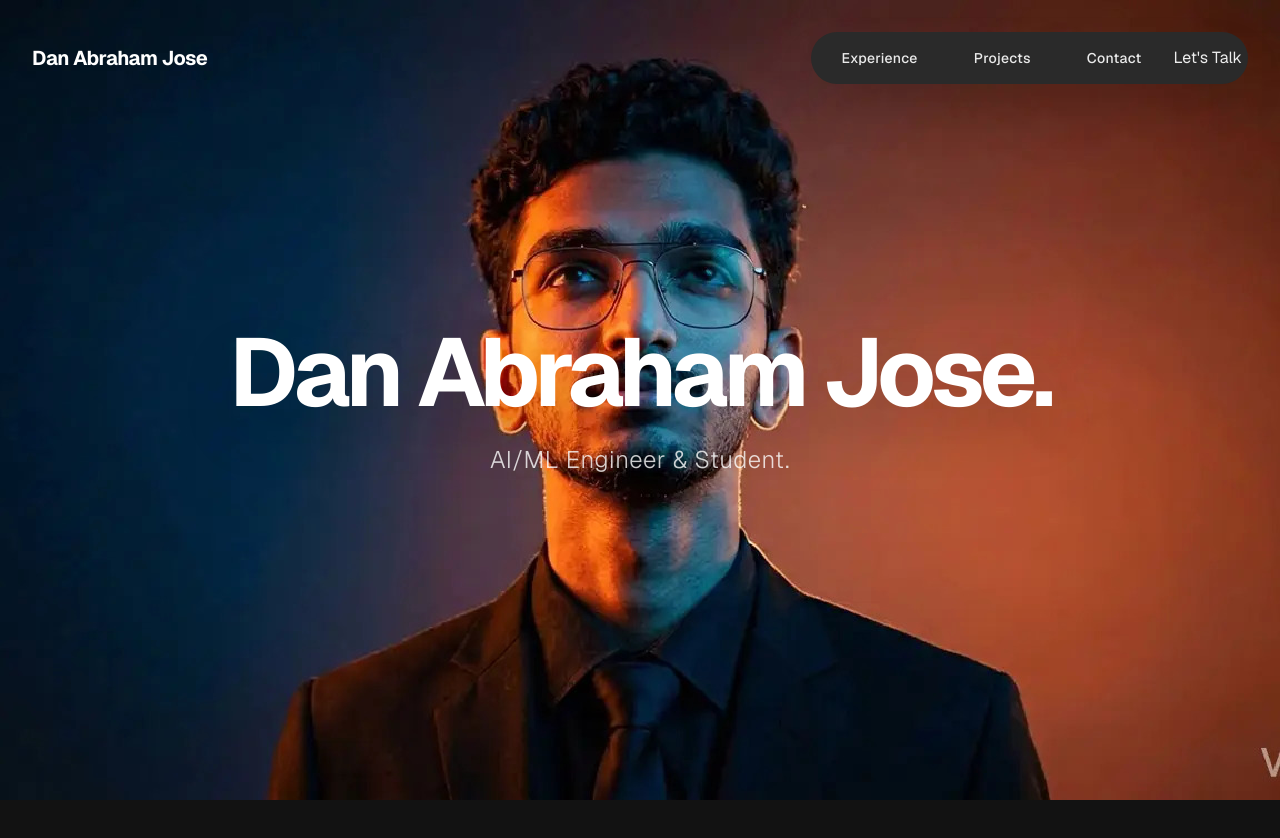
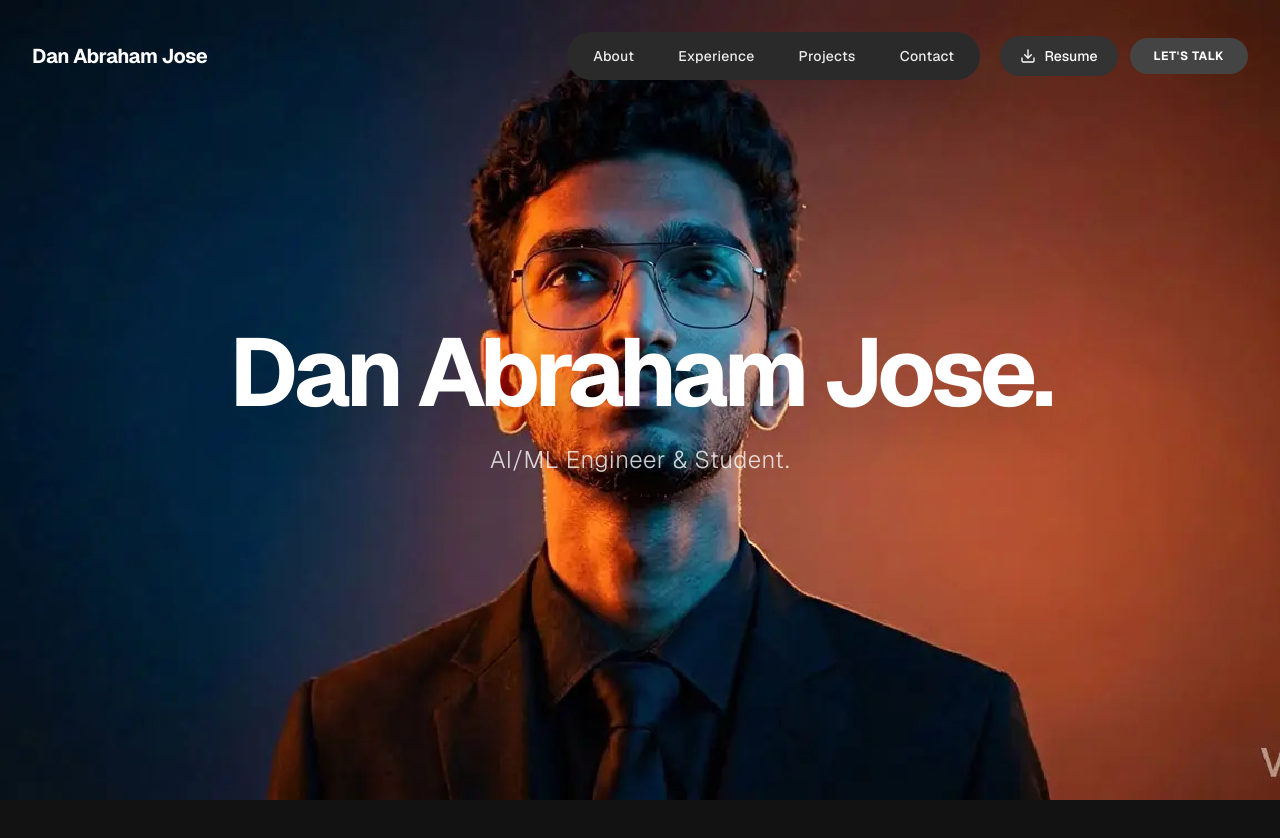
Before and after one commit to dan-jose2006/portfolio-website, a Next.js app: page / in a window 1280 px wide. Shown: the top 838 px of the page. Built offline with nearby package versions, Linux system fonts and the light colour scheme.

Commit message:
fix: Restore Resume button in Navbar

```diff
--- a/src/components/Navbar.tsx
+++ b/src/components/Navbar.tsx
@@ -2,6 +2,7 @@
 
 import { useState } from "react";
 import { motion, AnimatePresence } from "framer-motion";
+import { Download } from "lucide-react";
 import { usePerformance } from "@/context/PerformanceContext";
 
 export default function Navbar() {
@@ -10,48 +11,51 @@ export default function Navbar() {
   const isLowEnd = tier === "low";
 
   const navLinks = [
+    { name: "About", href: "#about" },
     { name: "Experience", href: "#experience" },
     { name: "Projects", href: "#projects" },
     { name: "Contact", href: "#contact" },
   ];
 
   return (
-    <div className="fixed top-0 left-0 w-full z-50 flex justify-between items-center p-6 md:p-8 pointer-events-none">
+    <div className="fixed top-0 left-0 w-full z-50 flex justify-between items-center p-4 md:p-8 pointer-events-none">
 
       <motion.div
         initial={{ opacity: 0, x: -20 }}
         animate={{ opacity: 1, x: 0 }}
         transition={{ duration: 0.8, ease: "easeOut" }}
-        className={`text-white font-bold text-xl tracking-tight pointer-events-auto ${isLowEnd ? '' : 'drop-shadow-md'}`}
+        className={`text-white font-bold text-lg md:text-xl tracking-tight pointer-events-auto truncate max-w-[120px] sm:max-w-none ${isLowEnd ? '' : 'drop-shadow-md'}`}
       >
         Dan Abraham Jose
       </motion.div>
 
-      {/* Desktop Links */}
+      {/* Navigation Controls */}
       <motion.div
         initial={{ opacity: 0, y: -20 }}
         animate={{ opacity: 1, y: 0 }}
         transition={{ duration: 0.8, ease: "easeOut" }}
+        className="flex items-center gap-2 md:gap-3 pointer-events-auto"
+      >
+        {/* Desktop Links */}
+        <div
+          className={`hidden lg:flex items-center gap-1 rounded-full p-1.5 shadow-2xl mr-2 ${isLowEnd ? 'bg-[#2a2a2a]' : 'bg-[#1a1a1a]/40 backdrop-blur-md border border-white/10'}`}
           onMouseLeave={() => setHoveredLink(null)}
-        className={`hidden md:flex items-center gap-2 pointer-events-auto rounded-full p-1.5 shadow-2xl ${isLowEnd ? 'bg-[#2a2a2a]' : 'bg-[#1a1a1a]/20 backdrop-blur-sm border border-white/5'}`}
         >
           {navLinks.map((link) => (
             <a
               key={link.name}
               href={link.href}
               onMouseEnter={() => setHoveredLink(link.name)}
-            className="relative px-6 py-2.5 text-sm font-medium tracking-wide text-white/90 hover:text-white transition-colors z-10"
+              className="relative px-5 py-2 text-sm font-medium tracking-wide text-white/90 hover:text-white transition-colors z-10"
             >
               {hoveredLink === link.name && (
                 <motion.span
                   layoutId="nav-hover-pill"
                   className={`absolute inset-0 rounded-full -z-10 ${isLowEnd ? 'bg-white/10' : ''}`}
                   style={isLowEnd ? {} : {
-                  background: "linear-gradient(135deg, rgba(255,255,255,0.3) 0%, rgba(255,255,255,0.05) 100%)",
-                  backdropFilter: "blur(12px)",
-                  WebkitBackdropFilter: "blur(12px)",
-                  boxShadow: "inset 0px 2px 4px rgba(255,255,255,0.6), inset 0px -4px 8px rgba(0,0,0,0.2), 0px 8px 16px rgba(0,0,0,0.3)",
-                  border: "1px solid rgba(255,255,255,0.2)",
+                    background: "linear-gradient(135deg, rgba(255,255,255,0.2) 0%, rgba(255,255,255,0.05) 100%)",
+                    boxShadow: "inset 0px 1px 2px rgba(255,255,255,0.3)",
+                    border: "1px solid rgba(255,255,255,0.1)",
                   }}
                   transition={isLowEnd ? { duration: 0.2 } : { type: "spring", bounce: 0.25, duration: 0.6 }}
                 />
@@ -59,11 +63,24 @@ export default function Navbar() {
               <span className={`relative z-10 ${isLowEnd ? '' : 'mix-blend-screen'}`}>{link.name}</span>
             </a>
           ))}
+        </div>
+
+        {/* Buttons */}
+        <a
+          href="/resume.pdf"
+          target="_blank"
+          className={`flex items-center gap-2 px-4 py-2 md:px-5 md:py-2.5 text-white font-medium rounded-full hover:bg-white/10 transition-colors text-xs md:text-sm whitespace-nowrap ${isLowEnd ? 'bg-[#333]' : 'bg-white/5 border border-white/10 backdrop-blur-md shadow-lg'}`}
+        >
+          <Download className="w-3 h-3 md:w-4 md:h-4" />
+          <span className="hidden sm:inline">Resume</span>
+          <span className="sm:hidden">CV</span>
+        </a>
 
         <a
           href="#contact"
+          className={`px-4 py-2 md:px-6 md:py-2.5 text-white font-bold rounded-full hover:bg-emerald-400 hover:text-[#121212] transition-all duration-500 uppercase tracking-wider text-[10px] md:text-xs whitespace-nowrap ${isLowEnd ? 'bg-[#444]' : 'bg-white/10 backdrop-blur-xl border border-white/20 hover:border-emerald-400 shadow-[0_0_15px_rgba(255,255,255,0.1)] hover:shadow-[0_0_25px_rgba(52,211,153,0.4)]'}`}
         >
-          Let&apos;s Talk
+          Let's Talk
         </a>
       </motion.div>
     </div>
```
Lines whose indentation alone changed are shown as unchanged.
